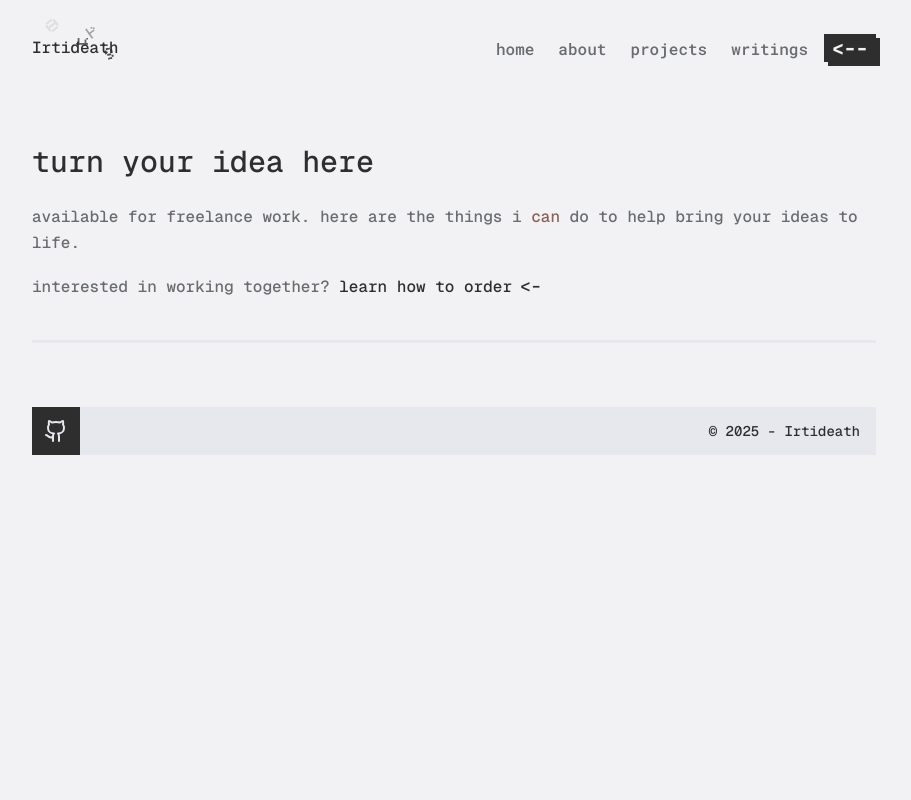
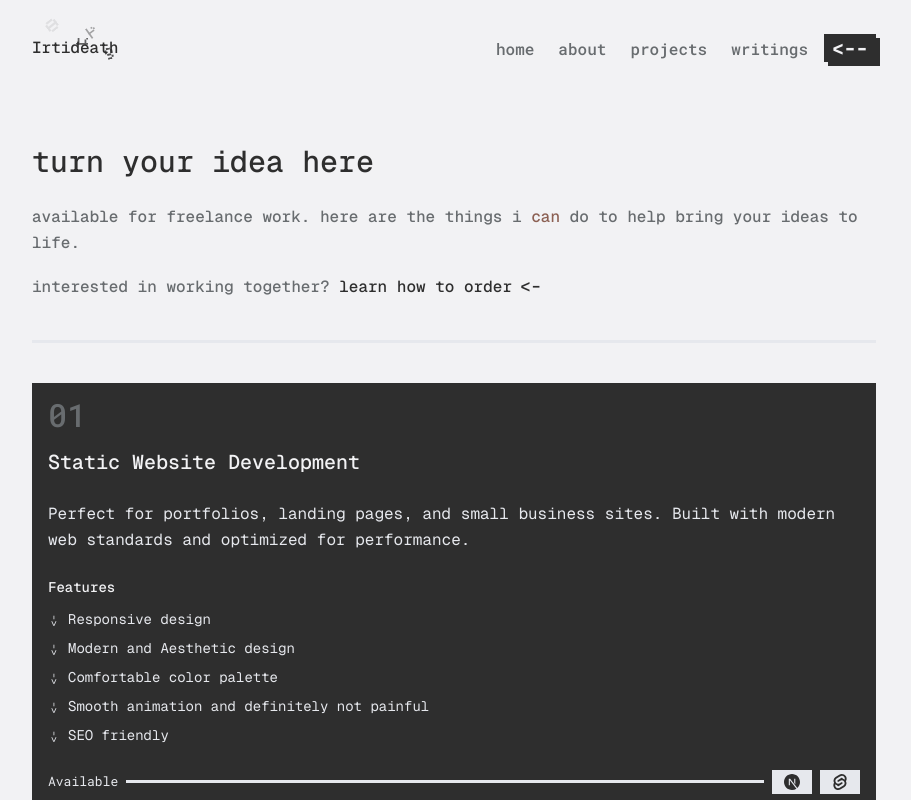
Before and after one commit to IRTIDEATH/Al-Sakha, a Next.js app: page /all-services in a window 1280 px wide. Shown: the top 800 px of the page, without its empty margins (186-1097 px from the left). Built offline with nearby package versions, Linux system fonts and the light colour scheme; a web font is replaced by a local one.

Commit message:
feat: add static website development service

```diff
--- a/components/pages/all-service/services-grid-section.tsx
+++ b/components/pages/all-service/services-grid-section.tsx
@@ -13,7 +13,7 @@ const ServicesGridSection = () => {
   return (
     <section className="w-full">
       {services.map((item, index) => (
-        <div key={index}>
+        <div key={item.number}>
           <div className="bg-foreground p-4 text-background">
             <div className="flex flex-col items-start gap-4">
               <span className="font-medium font-roboto text-[32px] text-zeta leading-none">
@@ -33,7 +33,7 @@ const ServicesGridSection = () => {
                       key={featureIndex}
                       className="flex items-start gap-2 text-[14px] text-suram"
                     >
-                      <span className="mt-1 inline-block rotate-90 font-geist text-[10px]">
+                      <span className="mt-1 inline-block rotate-90 whitespace-nowrap font-geist text-[10px]">
                         {"->"}
                       </span>
                       {feature}
--- a/constants/services.ts
+++ b/constants/services.ts
@@ -8,4 +8,28 @@ export interface ServiceInterface {
   technologies: SkillBadgeIconInterface[];
 }
 
-export const services: ServiceInterface[] = [];
+export const services: ServiceInterface[] = [
+  {
+    number: "01",
+    name: "Static Website Development",
+    description:
+      "Perfect for portfolios, landing pages, and small business sites. Built with modern web standards and optimized for performance.",
+    features: [
+      "Responsive design",
+      "Modern and Aesthetic design",
+      "Comfortable color palette",
+      "Smooth animation and definitely not painful",
+      "SEO friendly",
+    ],
+    technologies: [
+      {
+        name: "Next.js",
+        icon: "simple-icons:nextdotjs",
+      },
+      {
+        name: "Svelte",
+        icon: "simple-icons:svelte",
+      },
+    ],
+  },
+];
```
